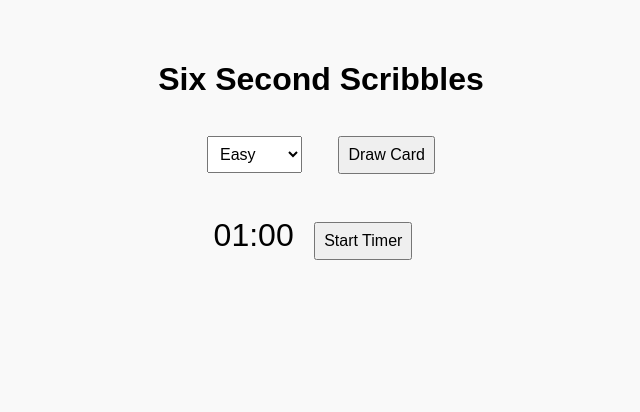
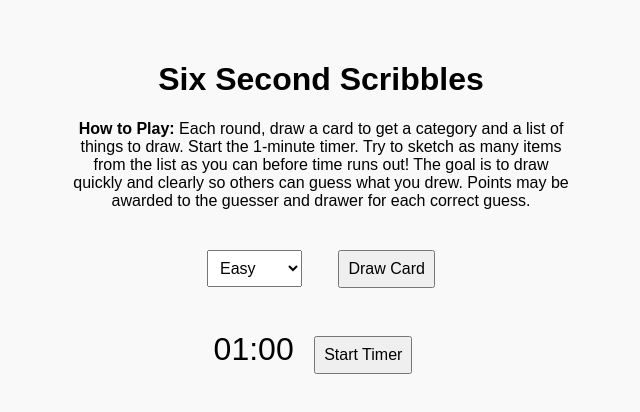
Before and after one commit to OliverCulleyDeLange/6ss, a plain HTML site: page index.html in a window 1280 px wide. Shown: the whole page, without its empty margins (319-959 px from the left). Drawn offline with Linux system fonts and the light colour scheme.

Commit message:
How to play

```diff
--- a/index.html
+++ b/index.html
@@ -38,6 +38,11 @@
 <body>
 
     <h1>Six Second Scribbles</h1>
+    <p style="max-width:500px;margin:0 auto 1.5em auto;">
+        <strong>How to Play:</strong> Each round, draw a card to get a category and a list of things to draw. Start the
+        1-minute timer. Try to sketch as many items from the list as you can before time runs out! The goal is to draw
+        quickly and clearly so others can guess what you drew. Points may be awarded to the guesser and drawer for each correct guess.
+    </p>
     <select id="difficulty">
         <option value="Easy">Easy</option>
         <option value="Medium">Medium</option>
```
